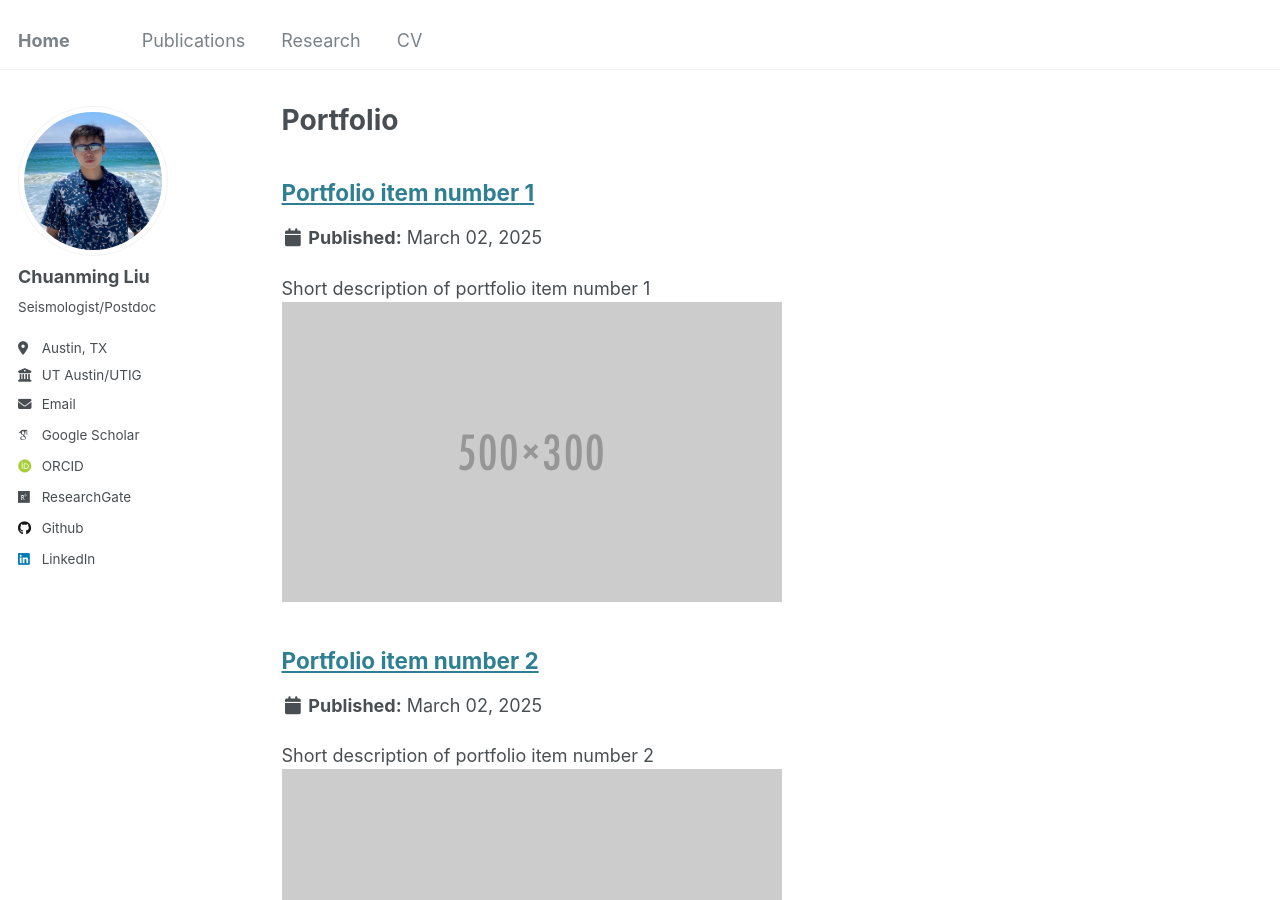
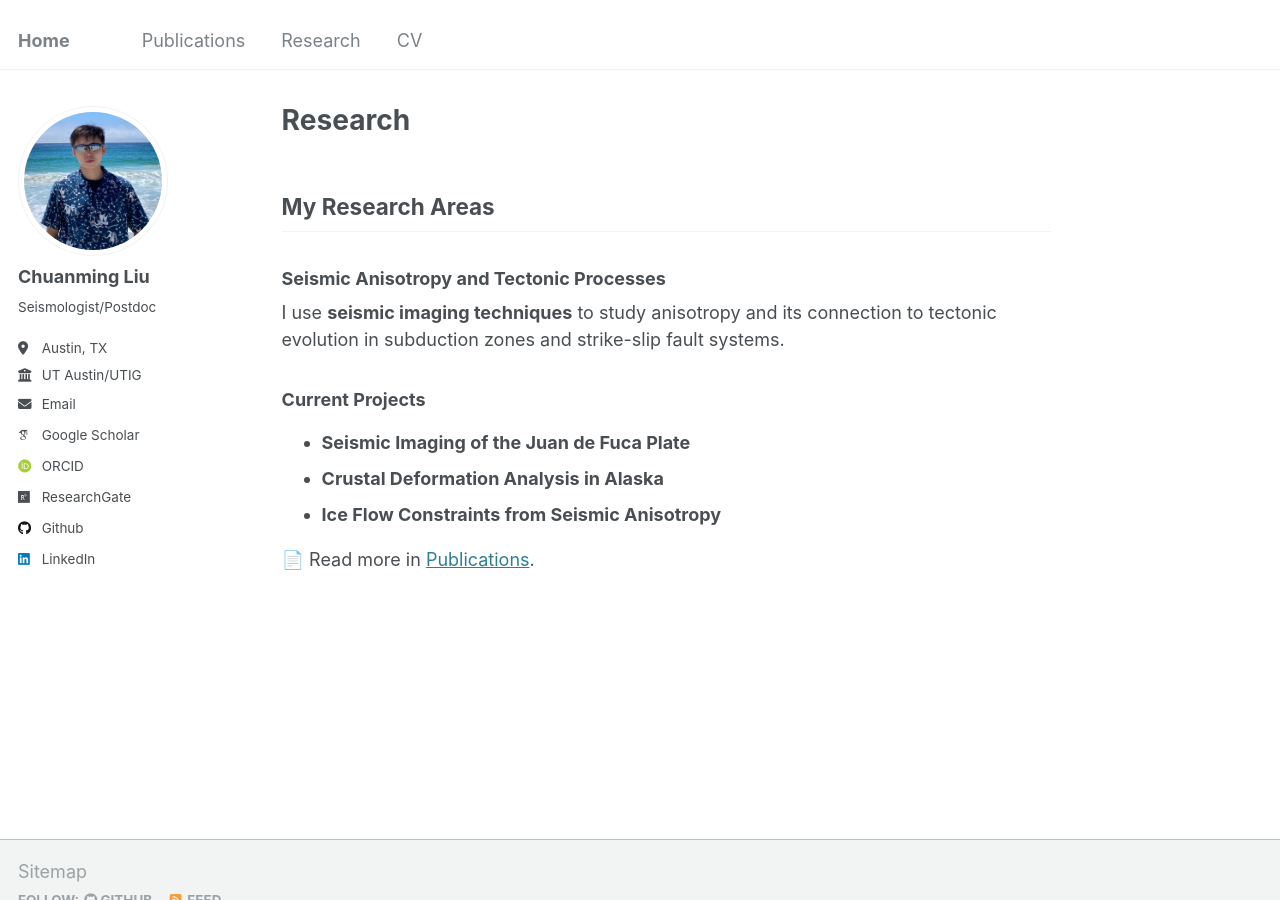
Before and after one commit to Chuanming-Liu/Chuanming-Liu.github.io, a Jekyll site: the page built from _pages/research.md, in a window 1280 px wide and 900 px high. Built offline with Jekyll 4.4.1, drawn with Linux system fonts in a browser that asks for light colours; some web fonts are replaced.

Commit message:
Created Research page and added to navigation

```diff
--- a/_data/navigation.yml
+++ b/_data/navigation.yml
@@ -35,7 +35,7 @@ main:
     url: /#publications  # Links directly to the Publications section on home page
 
   - title: "Research"
-    url: /portfolio/
+    url: /research/
 
   - title: "CV"
     url: /cv/
--- /dev/null
+++ b/_pages/research.md
@@ -0,0 +1,18 @@
+---
+layout: single
+title: "Research"
+permalink: /portfolio/
+author_profile: true
+---
+
+## My Research Areas
+
+### **Seismic Anisotropy and Tectonic Processes**
+I use **seismic imaging techniques** to study anisotropy and its connection to tectonic evolution in subduction zones and strike-slip fault systems.
+
+### **Current Projects**
+- **Seismic Imaging of the Juan de Fuca Plate**
+- **Crustal Deformation Analysis in Alaska**
+- **Ice Flow Constraints from Seismic Anisotropy**
+
+📄 Read more in [Publications](/#publications).
```
